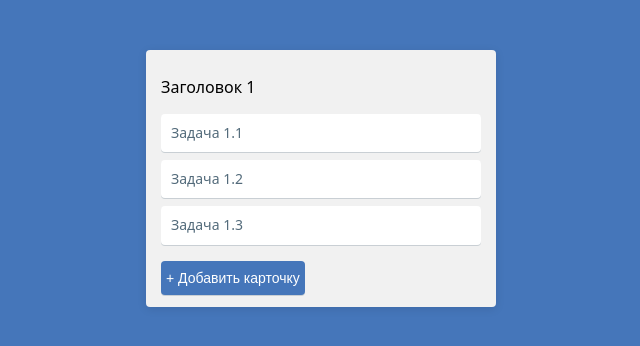
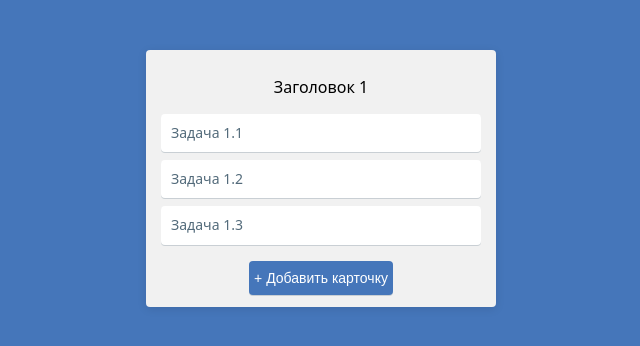
Before and after one commit to dimonarhipon/Flashnote, a React (Create React App) app: page / in a window 1280 px wide. Shown: the top 346 px of the page, without its empty margins (319-959 px from the left). Built offline with nearby package versions, Linux system fonts and the light colour scheme.

Commit message:
Update App.js
Добавление Route и BrowserRouter

```diff
--- a/src/App.js
+++ b/src/App.js
@@ -2,13 +2,17 @@
 import logo from './logo.svg';
 import './App.css';
 import FlashNote from './components/FlashNote/FlashNote.js';
+import {BrowserRouter, Route} from "react-router-dom";
 
 const App = () => {
-  return (
-    <div className="App">
-      <FlashNote />
-    </div>
-  );
+  	return (
+  		<BrowserRouter>
+		    <div className="App-wrapper">
+		    	<Route path=''
+		    			render={ () => <FlashNote /> }/>
+		    </div>
+		</BrowserRouter>
+ 	);
 }
 
 export default App;
```
